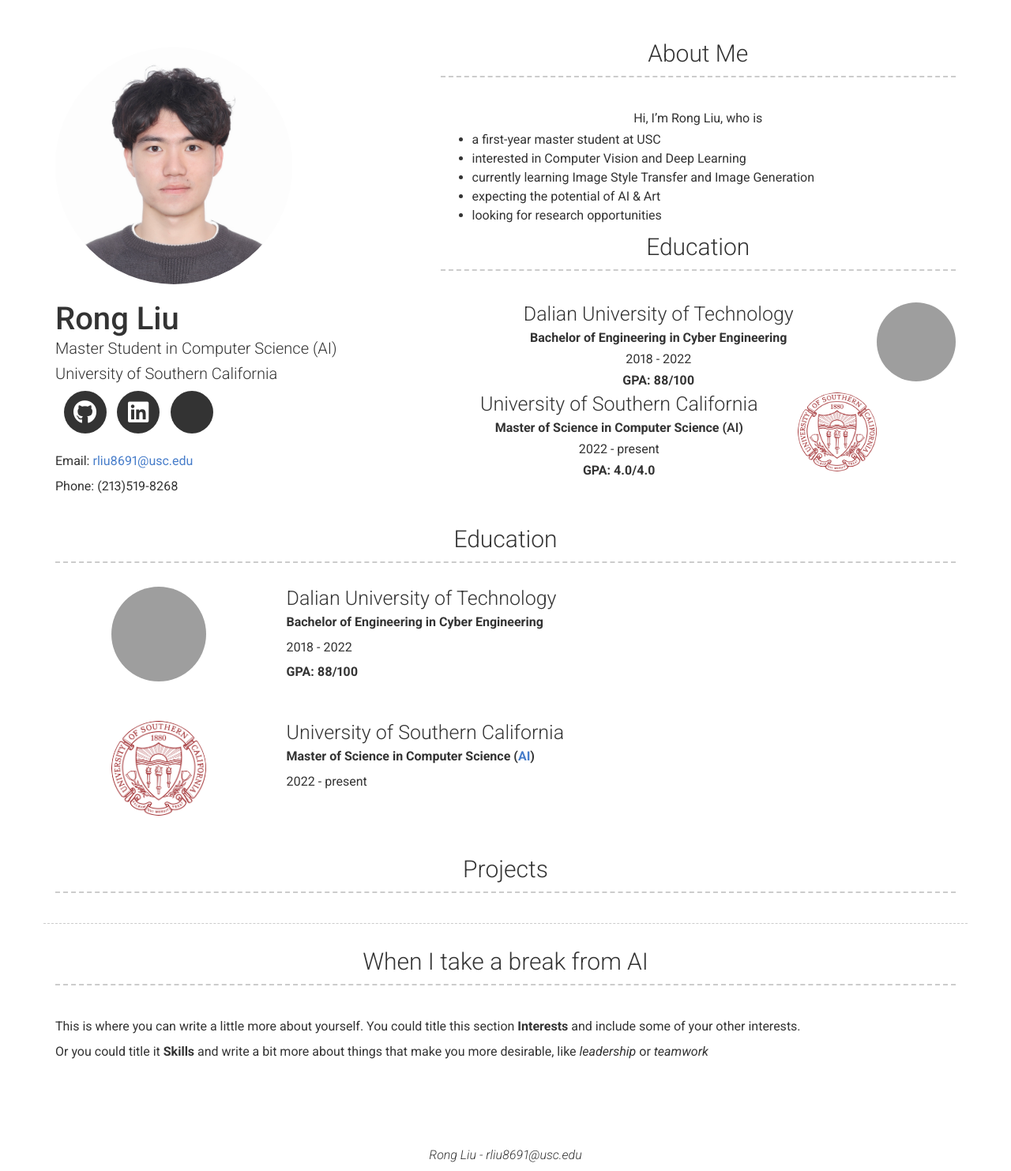
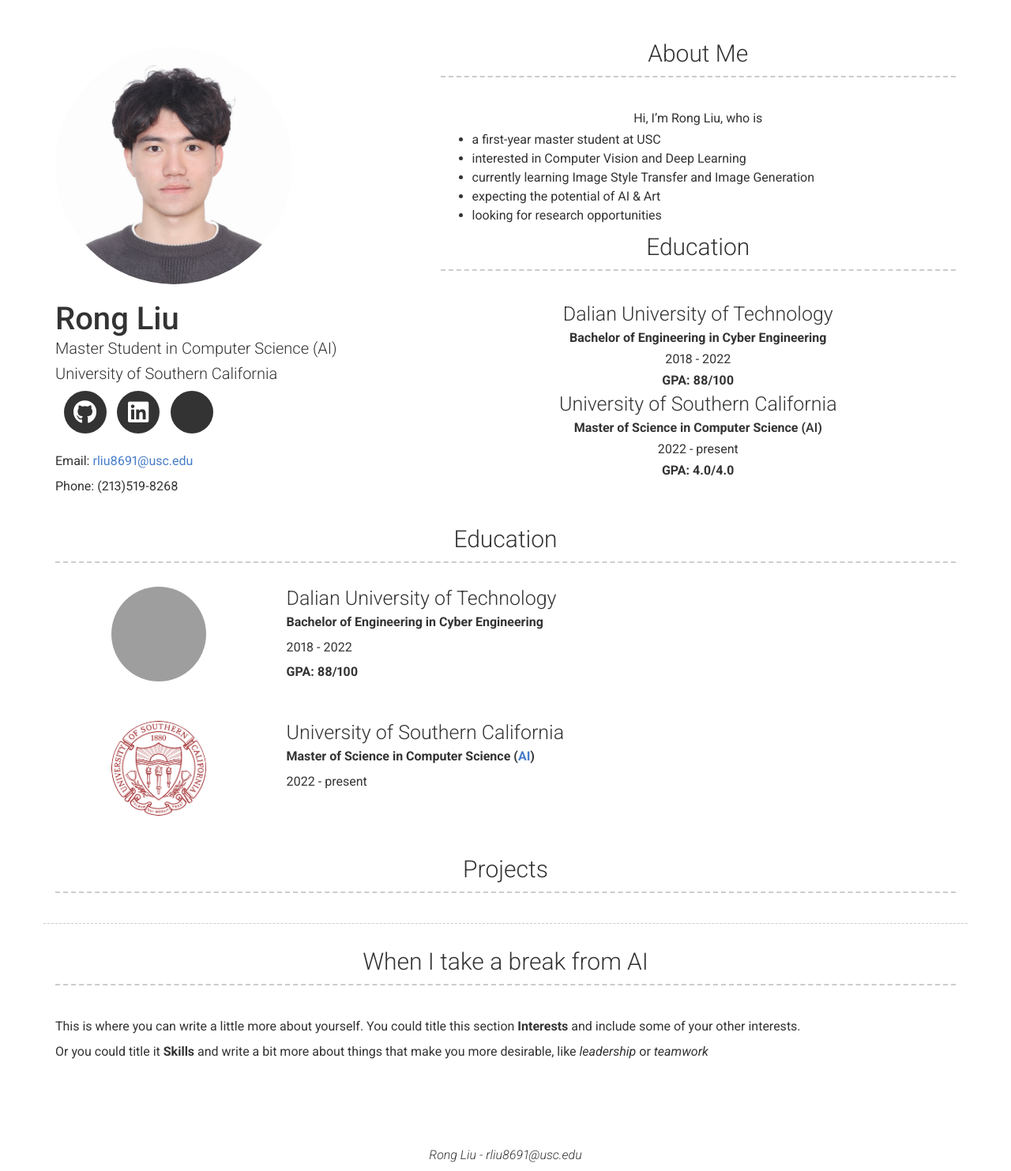
Before and after one commit to RongLiu-Leo/rongliu-leo.github.io, a Jekyll site: the page built from index.md, in a window 1280 px wide. Shown: the whole page at 79% size. Built offline with Jekyll 4.4.1, drawn with Linux system fonts in a browser that asks for light colours; nearby versions of some CDN libraries; a style sheet for code colours, icons or effects is not loaded; grey boxes are pictures that could not be loaded.

Commit message:
Update header.html

```diff
--- a/_includes/header.html
+++ b/_includes/header.html
@@ -53,7 +53,7 @@
         "About Me" }}</h3>
       {{ site.about_content | strip | markdownify }}
       <h3 id="Education">Education</h3>
-      <div style="float: right;">
+      <!-- <div style="float: right;">
           <img src="images/DLUT.png" style="
           width: 100px;
           height: 100px;
@@ -64,14 +64,14 @@
           background-size: cover;
           background-position: center;
           background-repeat: repeat, no-repeat;">
-        </div>
+        </div> -->
         <div class="content">
           <h4 id="dalian-university-of-technology">Dalian University of Technology</h4>
           <p><b>Bachelor of Engineering in Cyber Engineering</b></p>
           <p>2018 - 2022</p>
           <p><strong>GPA: 88/100</strong></p>
         </div>
-        <div style="float: right;">
+        <!-- <div style="float: right;">
           <img src="images/USC.png" style="
           width: 100px;
           height: 100px;
@@ -82,7 +82,7 @@
           background-size: cover;
           background-position: center;
           background-repeat: repeat, no-repeat;">
-        </div>
+        </div> -->
         <div class="content">
           <h4 id="university-of-southern-california">University of Southern California</h4>
           <p><b>Master of Science in Computer Science (<a href="https://www.cs.usc.edu/academic-programs/masters/artificial-intelligence/">AI</a>)</b></p>
```
